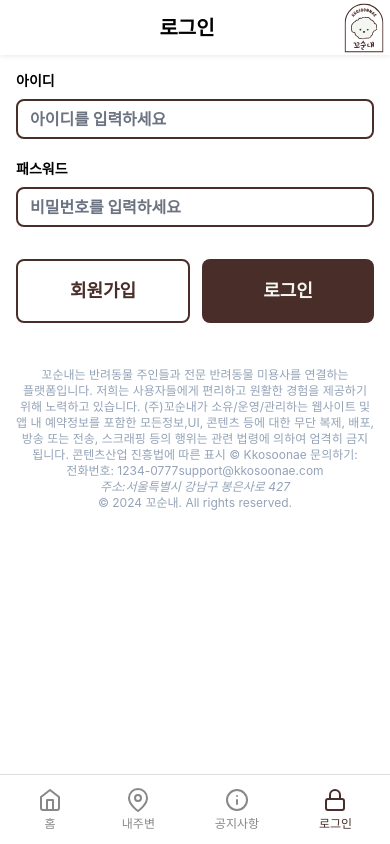
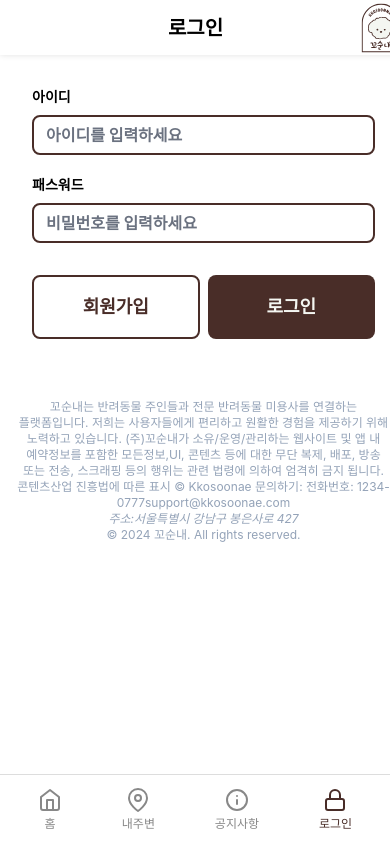
Before and after one commit to super-coding-3/kkosoonnae, a React (Create React App) app: page /login in a window 390 px wide. Built offline with nearby package versions, Linux system fonts and the light colour scheme; no server answers; the HTML template or start-up script is replaced by a standard one.

Commit message:
[fix]반응형 css 수정

```diff
--- a/src/components/login/LoginPage.tsx
+++ b/src/components/login/LoginPage.tsx
@@ -1,16 +1,18 @@
+import React from "react";
+import HttpClient from "../../utils/api/customAxios";
+import ToastMessage from "../common/ToastMessage";
+
 import { Formik, Form, Field, ErrorMessage } from "formik";
 import { useNavigate } from "react-router-dom";
 import { LoginSchema } from "../../schema/formSchema";
-import React, { useState } from "react";
-import HttpClient from "../../utils/api/customAxios";
-import ToastMessage from "../common/ToastMessage";
+import { useState } from "react";
 
 const LoginPage: React.FC = () => {
   const navigate = useNavigate();
   const [toastMessage, setToastMessage] = useState<string | null>(null);
 
   return (
-    <div className="flex flex-col justify-center max-w-xl min-w-[320px] w-full h-full px-4 font-bold text-sm">
+    <div className="flex flex-col justify-center items-center w-full h-full px-4 font-bold text-sm max-w-[640px] min-w-[375px] mx-auto">
       {toastMessage && <ToastMessage message={toastMessage} />}
       <Formik
         initialValues={{
@@ -41,7 +43,7 @@ const LoginPage: React.FC = () => {
         validationSchema={LoginSchema}
       >
         {({ isSubmitting }) => (
-          <Form className="mx-auto w-full mt-4 mb-4">
+          <Form className="w-full mt-4 mb-4">
             <div className="flex flex-col mb-4">
               <label htmlFor="loginId">아이디</label>
               <Field
@@ -70,20 +72,20 @@ const LoginPage: React.FC = () => {
                 className="text-xs ml-2 text-red-600 mt-1 mb-2"
               />
             </div>
-            <div className="flex flex-row justify-between gap-1">
+            <div className="flex flex-row justify-between gap-2">
               <button
                 type="button"
                 onClick={() => {
                   navigate("/signup");
                 }}
-                className="w-full text-MAIN_COLOR h-16 rounded-lg text-lg mt-3 mr-2 border-solid border-2 border-MAIN_COLOR"
+                className="w-1/2 text-MAIN_COLOR h-16 rounded-lg text-lg mt-3 border-solid border-2 border-MAIN_COLOR"
               >
                 회원가입
               </button>
               <button
                 type="submit"
                 disabled={isSubmitting}
-                className="w-full bg-MAIN_COLOR text-MAIN_IVORY h-16 rounded-lg text-lg mt-3"
+                className="w-1/2 bg-MAIN_COLOR text-MAIN_IVORY h-16 rounded-lg text-lg mt-3"
               >
                 로그인
               </button>
--- a/src/page/Login.tsx
+++ b/src/page/Login.tsx
@@ -1,19 +1,27 @@
-import React from 'react';
-import OuterLayout from '../components/common/OuterLayout';
-import Footer from '../components/common/Footer';
-import Nav from '../components/common/Nav';
-import PageTitle from '../components/common/PageTitle';
-import LoginPage from '../components/login/LoginPage';
+import React from "react";
+import OuterLayout from "../components/common/OuterLayout";
+import Footer from "../components/common/Footer";
+import Nav from "../components/common/Nav";
+import PageTitle from "../components/common/PageTitle";
+import LoginPage from "../components/login/LoginPage";
 
-const Login:React.FC = () => {
-    return (
-        <OuterLayout>
-            <PageTitle title="로그인"/>
-            <LoginPage/>
-           <Footer/>
-           <Nav/>
-        </OuterLayout>
-    );
+const Login: React.FC = () => {
+  return (
+    <div className="flex flex-col items-center w-full min-h-screen">
+      <OuterLayout>
+        <PageTitle title="로그인" />
+        <div className="flex flex-col items-center w-full max-w-[640px] min-w-[375px] mx-auto p-4 flex-grow">
+          <LoginPage />
+        </div>
+        <div className="w-full max-w-[640px] mx-auto">
+          <Footer />
+        </div>
+        <div className="fixed bottom-0 left-0 right-0 z-50 bg-white shadow-md p-4 max-w-[640px] mx-auto w-full">
+          <Nav />
+        </div>
+      </OuterLayout>
+    </div>
+  );
 };
 
 export default Login;
```
